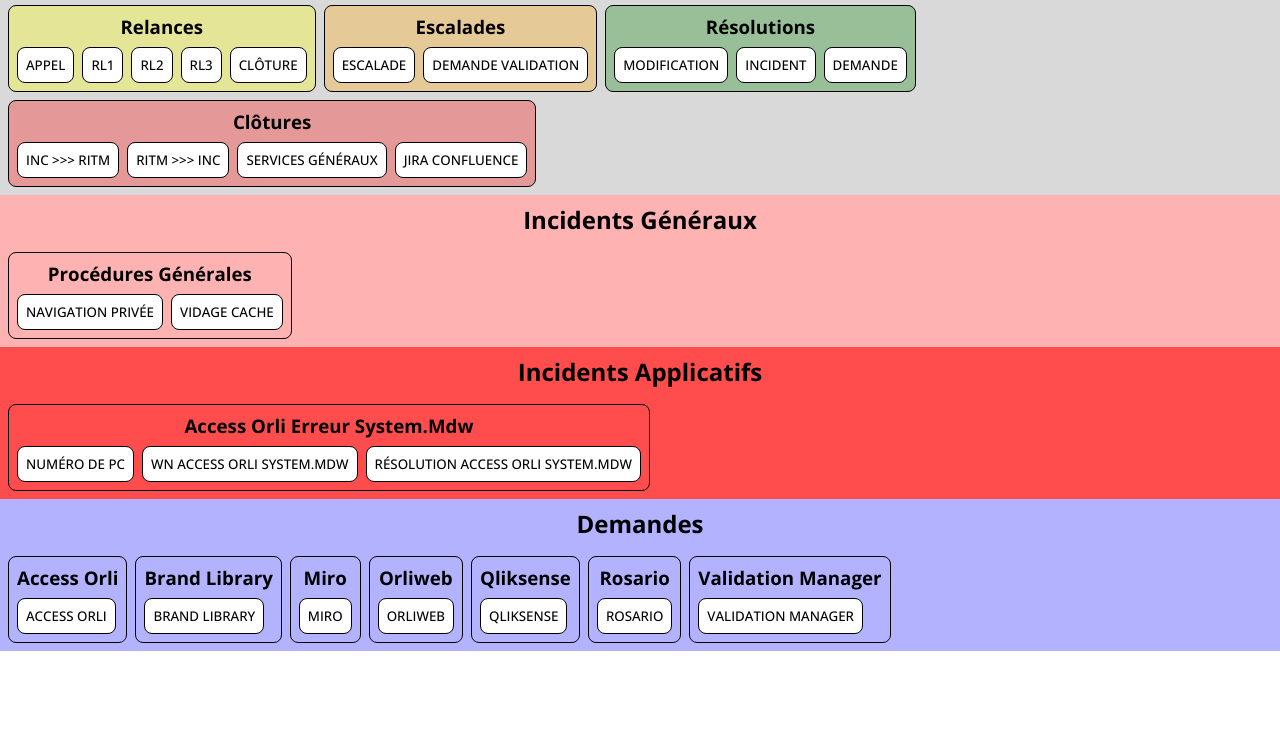
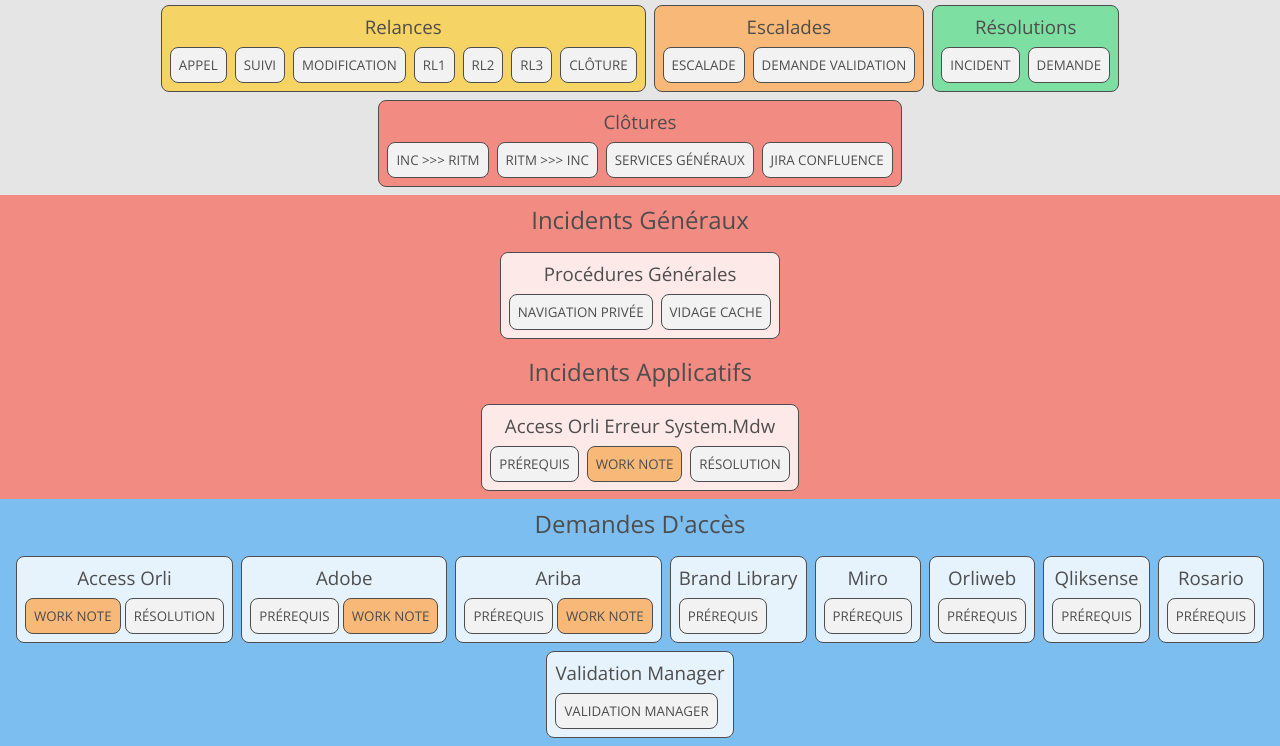
Before and after one commit to fabien-lecouve/click-and-paste, a plain HTML site: page index.html in a window 1280 px wide. Shown: the part 127-873 px from the top of the page. Before the commit the page ends 800 px from the top, so only its background shows below. Drawn offline with nearby package versions, Linux system fonts and the light colour scheme.

Commit message:
coup de peinture et blocs centrés

```diff
--- a/app.js
+++ b/app.js
@@ -1,18 +1,33 @@
 //// CONSTANTES POUR LES BOUTONS DU HEADER ////
 const lacoste = document.getElementById('lacoste');
 const urgo = document.getElementById('urgo');
-const fr = document.getElementById('FR');
-const en = document.getElementById('EN');
+const fr = document.getElementById('fr');
+const en = document.getElementById('en');
 
 const brandButtons = [lacoste, urgo];
 const langButtons = [fr, en];
 
 const notes = [
+    // GENERAL
     {
         slug: "call",
         translations: {
             FR: "Pourriez-vous nous rappeler au +33 1 44 58 12 99 afin que nous puissions traiter votre ticket ?",
             EN: "Could you please call us back at +33 1 44 58 12 99 so we can process your ticket ?"
+        }
+    },
+    {
+        slug: "follow",
+        translations: {
+            FR: "L'incident est-il toujours d'actualité ? Si tel est le cas, pouvez-vous nous recontacter par téléphone au +33 1 44 58 12 99 ?",
+            EN: "Is the incident still ongoing? If so, could you please contact us again by phone at +33 1 44 58 12 99 ?"
+        }
+    },
+    {
+        slug: "modification",
+        translations: {
+            FR: "Des modifications ont été apporté sur votre compte.\nPourriez-vous réessayer et nous faire un retour ?",
+            EN: "Changes have been made to your account.\nCould you try again and give us feedback ?"
         }
     },
     {
@@ -60,13 +75,6 @@
         type: "esc"
     },
     {
-        slug: "modification",
-        translations: {
-            FR: "Des modifications ont été apporté sur votre compte.\nPourriez-vous réessayer et nous faire un retour ?",
-            EN: "Changes have been made to your account.\nCould you try again and give us feedback ?"
-        }
-    },
-    {
         slug: "resolution_inc",
         translations: {
             FR: "Suite à l'intervention de nos services, votre incident est à présent résolu.\n\nNous procédons donc à la clôture de ce ticket.",
@@ -108,15 +116,38 @@
             EN: "Your request cannot be handled by our service.\n\nWe invite you to contact the Jira teams at jira_admin@lacoste.com please."
         }
     },
+    // INCIDENTS GENERAUX
     {
-        slug: "numero_pc",
+        slug: "private_browsing_chrome",
+        translations: {
+            FR: "Pourriez-vous essayer de vous y connecter en navigation privée ?\nCliquez sur les trois points verticaux en haut à droite de votre navigateur Chrome puis \"Nouvelle fenêtre de navigation privée\".\n\nCette action a-t-elle réglé votre incident ?",
+            EN: "Could you try logging in in private browsing?\nClick on the three vertical dots at the top right of your Chrome browser then \"New Private Browsing Window\".\n\nDid this action resolve your incident ?"
+        }
+    },
+    {
+        slug: "clear_cache_chrome",
+        translations: {
+            FR: "Pourriez-vous vider le cache de votre navigateur ?\n\nPour Google Chrome :\n- Cliquez sur les trois points verticaux en haut à droite.\n- Allez dans Historique (ou raccourci ctrl + H)  > Supprimer les données de navigation.\n- Cliquez sur \"Paramètres avancées\" et dans le sélecteur \"Période\" choisir \"Toutes les périodes\"\n- Cochez uniquement les 4 premières cases \"Historique de navigation\", \"Historique des téléchargements\", \"Cookies\", \"Images et fichiers en cache\"\n- Cliquez sur \"Supprimer les données\"\n- Fermez le navigateur (vérifier bien que toutes vos fenêtres sont fermées)\n- Rouvrez le navigateur et réessayez\n\nLes actions ont elles réglé votre incident ?",
+            EN: "Could you clear your browser cache ?\n\nFor Google Chrome:\n- Click on the three vertical dots at the top right.\n- Go to History (or shortcut ctrl + H) > Delete browsing data.\n- Click on \"Advanced settings\" and in the \"Period\" selector choose \"All periods\"\n- Check only the first 4 boxes \"Browsing history\", \"Download history\", \"Cookies\", \"Cached images and files\"\n- Click on \"Delete data\"\n- Close the browser (make sure all your windows are closed)\n- Reopen the browser and try again\n\nDid the actions resolve your incident ?"
+        }
+    },
+    // {
+    //     slug: "page_inaccessible",
+    //     translations: {
+    //         FR: "Avez-vous pu effectuer les tests de base suivants :\n- Tester en navigation privée. Si cela fonctionne, videz entièrement votre cache de navigateur.\n- Tester sur un autre navigateur.\n- Si vous avez des collègues en télétravail ont-ils également accès (via VPN) ?\n\nSi malgré tout cela le problème persiste, pourriez-vous refaire un test et nous fournir les informations suivantes :\n- Horodotage exact du test (date et heure).\n- Votre adresse IP lors du test.\n- Le lien exact auquel vous tenté d'accéder.\nEt nous confirmer que ce test est réalisé sous VPN.\n\nMerci d'avance pour votre retour.",
+    //         EN: ""
+    //     }
+    // },
+    // INCIDENTS APPLICATIFS
+    {
+        slug: "incident_ao_system_mdw_requirements",
         translations: {
             FR: "Pouvez vous nous transmettre votre numéro de PC commençant par FR ?\n\nVous pouvez le trouver soit sur votre bureau en haut à droite, soit en ouvrant les paramètres du poste et en allant dans \"Système\".",
             EN: "Can you please send us your PC number beginning with FR ?\n\nYou can find it either on your desktop in the top right corner, or by opening your computer's settings and going to \"System\"."
         }
     },
     {
-        slug: "wn_access_system",
+        slug: "incident_ao_system_mdw_wn",
         translations: {
             FR: "Copie du fichier system.mdw de \\\\inffilprdstb1\\Distrib\\Soft\\AccesOrli DLL vers C:\\rtacc2000\\Office\n\nCopie du fichier system.mdw de \\\\inffilprdstb1\\Distrib\\Soft\\AccesOrli DLL vers \\\\FRLPFH5J094\\c$\\rtacc2000\\Office",
             EN: "Copie du fichier system.mdw de \\\\inffilprdstb1\\Distrib\\Soft\\AccesOrli DLL vers C:\\rtacc2000\\Office\n\nCopie du fichier system.mdw de \\\\inffilprdstb1\\Distrib\\Soft\\AccesOrli DLL vers \\\\FRLPFH5J094\\c$\\rtacc2000\\Office"
@@ -124,70 +155,88 @@
         type: "wn"
     },
     {
-        slug: "reso_access_system",
+        slug: "incident_ao_system_mdw_resolution",
         translations: {
             FR: "Merci pour votre retour.\nLe fichier manquant a bien été ajouté à votre poste.\n\nIl ne vous reste plus qu'à vous rendre sur votre bureau, dans le dossier \"Applications Lacoste\" et à exécuter \"Nouvelle version Access Orli\".\nUne fois cette tâche terminée vous pouvez relancer Access Orli et tout devrait être fonctionnel.\nN'hésitez pas à revenir vers nous si ce n'est pas le cas.",
             EN: "Thank you for your feedback.\nThe missing file has been added to your computer.\n\nAll you have to do now is go to your desktop, to the \"Lacoste Applications\" folder, and run \"New Access Orli Version.\"\nOnce this task is complete, you can restart Access Orli, and everything should be working properly.\nPlease don't hesitate to get back to us if this is not the case."
         }
     },
+    // DEMANDES D'ACCES
     {
-        slug: "page_inaccessible",
+        slug: "access_access_orli_wn",
         translations: {
-            FR: "Avez-vous pu effectuer les tests de base suivants :\n- Tester en navigation privée. Si cela fonctionne, videz entièrement votre cache de navigateur.\n- Tester sur un autre navigateur.\n- Si vous avez des collègues en télétravail ont-ils également accès (via VPN) ?\n\nSi malgré tout cela le problème persiste, pourriez-vous refaire un test et nous fournir les informations suivantes :\n- Horodotage exact du test (date et heure).\n- Votre adresse IP lors du test.\n- Le lien exact auquel vous tenté d'accéder.\nEt nous confirmer que ce test est réalisé sous VPN.\n\nMerci d'avance pour votre retour.",
-            EN: ""
-        }
+            FR: "Suivi [code]<a title=\"[Access Apps] - Various software installation\" href='kb_view.do?sys_kb_id=1a25b2361b6b0e10950a11fc2d4bcb3c' >KB0011222 : [Access Apps] - Various software installation</a>[/code]",
+            EN: "Suivi [code]<a title=\"[Access Apps] - Various software installation\" href='kb_view.do?sys_kb_id=1a25b2361b6b0e10950a11fc2d4bcb3c' >KB0011222 : [Access Apps] - Various software installation</a>[/code]"
+        },
+        type: "wn"
     },
     {
-        slug: "navigation_privee",
-        translations: {
-            FR: "Pourriez-vous essayer de vous y connecter en navigation privée ?\nCliquez sur les trois points verticaux en haut à droite de votre navigateur Chrome puis \"Nouvelle fenêtre de navigation privée\".\n\nCette action a-t-elle réglé votre incident ?",
-            EN: "Could you try logging in in private browsing?\nClick on the three vertical dots at the top right of your Chrome browser then \"New Private Browsing Window\".\n\nDid this action resolve your incident ?"
-        }
-    },
-    {
-        slug: "vidage_cache",
-        translations: {
-            FR: "Si ça a fonctionné en navigation privée, ça devrait aussi fonctionner sur une fenêtre normale.\n\nPour ce faire, il faut vider intégralement le cache de votre navigateur.\n\nPour Google Chrome :\n- Cliquez sur les trois points verticaux en haut à droite.\n- Allez dans Historique (ou raccourci ctrl + H)  > Supprimer les données de navigation.\n- Cliquez sur \"Paramètres avancées\" et dans le sélecteur \"Période\" choisir \"Toutes les périodes\"\n- Cochez uniquement les 4 premières cases \"Historique de navigation\", \"Historique des téléchargements\", \"Cookies\", \"Images et fichiers en cache\"\n- Cliquez sur \"Supprimer les données\"\n- Fermez le navigateur (vérifier bien que toutes vos fenêtres sont fermées)\n- Rouvrez le navigateur et réessayez\n\nLes actions ont elles réglé votre incident ?",
-            EN: "If it worked in private browsing, it should also work in a normal window.\n\nTo do this, you must completely empty your browser cache.\n\nFor Google Chrome:\n- Click on the three vertical dots at the top right.\n- Go to History (or shortcut ctrl + H) > Delete browsing data.\n- Click on \"Advanced settings\" and in the \"Period\" selector choose \"All periods\"\n- Check only the first 4 boxes \"Browsing history\", \"Download history\", \"Cookies\", \"Cached images and files\"\n- Click on \"Delete data\"\n- Close the browser (make sure all your windows are closed)\n- Reopen the browser and try again\n\nDid the actions resolve your incident ?"
-        }
-    },
-    {
-        slug: "access_orli",
+        slug: "access_access_orli_resolution",
         translations: {
             FR: "Afin d'installer Access orli sur votre ordinateur, veuillez suivre les étapes suivantes :\n1. Ouvrir le dossier sur le bureau : \"Applications Lacoste\"\n2. Ouvrir le fichier : \"Nouvelle version access orli\"\n3. Une fenêtre s'ouvre et lance l'installation ; attendre la fin de l'installation et refermer la fenêtre\n3. Ouvrir Access Orli (une icône a été créé sur votre bureau)\n\nL'installation a-t-elle fonctionné ?",
             EN: "To install Access orli on your computer, please follow these steps:\n1. Open the folder on the desktop: \"Lacoste Applications\"\n2. Open the file: \"New version access orli\"\n3. A window opens and starts the installation; wait for the installation to complete and close the window 3. Open Access Orli (an icon has been created on your desktop) Did the installation work ?"
         }
     },
     {
-        slug: "brand_library",
+        slug: "access_adobe_requirements",
+        translations: {
+            FR: "Afin de procéder à l'attribution des accès Adobe, merci de remplir et de nous retourner le formulaire ci-joint.",
+            EN: "To proceed with the allocation of Adobe access, please complete and return the attached form to us."
+        }
+    },
+    {
+        slug: "access_adobe_wn",
+        translations: {
+            FR: "Suivi [code]<a title=\"[Adobe] - Adobe Software request management\" href='kb_view.do?sys_kb_id=1d740796c34bae10b16d1f0ed40131fd' >KB0011210 : [Adobe] - Adobe Software request management</a>[/code]\n\nFichier renommé en “LASTNAME firstname - INCxxxx.xlsx\”\n\nFichier déplacé dans \\\\usrtroyes.gdm.group.root\\groups\\Helpdesk2\\Commun\\Formulaires\\Adobe\n\nInstallation de Adobe Creative Cloud\n\nAjout groupe GROUPEAD sur AD\n\nConnexion Adobe Creative Cloud\n\nInstallation application APPLICATIONS\n\nLancement de APPLICATION OK",
+            EN: "Suivi [code]<a title=\"[Adobe] - Adobe Software request management\" href='kb_view.do?sys_kb_id=1d740796c34bae10b16d1f0ed40131fd' >KB0011210 : [Adobe] - Adobe Software request management</a>[/code]\n\nFichier renommé en “LASTNAME firstname - INCxxxx.xlsx\”\n\nFichier déplacé dans \\\\usrtroyes.gdm.group.root\\groups\\Helpdesk2\\Commun\\Formulaires\\Adobe\n\nInstallation de Adobe Creative Cloud\n\nAjout groupe GROUPEAD sur AD\n\nConnexion Adobe Creative Cloud\n\nInstallation application APPLICATIONS\n\nLancement de APPLICATION OK"
+        },
+        type: "wn"
+    },
+    {
+        slug: "access_ariba_requirements",
+        translations: {
+            FR: "Afin de procéder à l'attribution des accès Ariba, merci de remplir et de nous retourner le formulaire ci-joint.",
+            EN: "To proceed with the allocation of Ariba access, please complete and return the attached form to us."
+        }
+    },
+    {
+        slug: "access_ariba_wn",
+        translations: {
+            FR: "Suivi [code]<a title=\"[Ariba] - Overview\" href='kb_view.do?sys_kb_id=18d7accdc3d8a250b16d1f0ed4013137' >KB0022372 : [Ariba] - Overview</a>[/code]\n\nCompte Ariba de UTILISATEUR créée\n\nAjout APP_Lemon_learning_Deployment\n\nEnvoi template [RITM00XXXX] - ARIBA  Création compte / Account Creation à l'utilisateur",
+            EN: "Suivi [code]<a title=\"[Ariba] - Overview\" href='kb_view.do?sys_kb_id=18d7accdc3d8a250b16d1f0ed4013137' >KB0022372 : [Ariba] - Overview</a>[/code]\n\nCompte Ariba de UTILISATEUR créée\n\nAjout APP_Lemon_learning_Deployment\n\nEnvoi template [RITM00XXXX] - ARIBA  Création compte / Account Creation à l'utilisateur"
+        },
+        type: "wn"
+    },
+    {
+        slug: "access_brand_library_requirements",
         translations: {
             FR: "Afin de vous donner accès à Brand Library nous aurions besoin des informations suivantes :\n_ nom et prénom de l'utilisateur\n_ validation du responsable de l'utilisateur (par mail à l'adresse suivante : support@lacoste.com ou par un message directement dans ce ticket)\n_ adresse e-mail de l'utilisateur\n_ entreprise de l'utilisateur\n_ les droits requis (download/upload/admin)",
             EN: "In order to give you access to Brand Library we would need the following information:\n_ user's first and last name\n_ validation from the user's manager (by email to the following address: support@lacoste.com or by a message directly in this ticket)\n_ user's email address\n_ user's company\n_ required rights (download/upload/admin)"
         }
     },
     {
-        slug: "miro",
+        slug: "access_miro_requirements",
         translations: {
             FR: "Afin d'ajouter les utilisateurs dans l'application Miro, merci de nous fournir les informations suivantes :\n- Centre de coût\n- Validation écrite du responsable du centre de coût\n- Équipe à rejoindre au sein de l'application",
             EN: "To add users to the Miro application, please provide us with the following information:\n- Cost center\n- Written validation from the cost center manager\n- Team to join within the application"
         }
     },
     {
-        slug: "orliweb",
+        slug: "access_orliweb_requirements",
         translations: {
             FR: "Afin de procéder à la création de votre compte Orliweb, pouvez-vous nous fournir un compte de référence ?",
             EN: "In order to create your Orliweb account, can you provide us with a reference account ?"
         }
     },
     {
-        slug: "qliksense",
+        slug: "access_qliksense_requirements",
         translations: {
             FR: "Afin de vous accorder l'accès à Qliksense, pourriez-vous nous préciser les informations suivantes :\n_ stream (Sell In, Sell Out, etc…)\n_ les applications souhaités pour chaque stream\n_ les market code correspondant à la zone géographique (soit pour l'ensemble des flux, soit pour chaque application)",
             EN: "In order to grant you access to Qliksense, could you provide us with the following information:\n_ stream (Sell In, Sell Out, etc.)\n_ the desired applications for each stream\n_ the market codes corresponding to the geographical area (either for all the streams or for each application)"
         }
     },
     {
-        slug: "rosario",
+        slug: "access_rosario_requirements",
         translations: {
             FR: "Par défaut, l'application est accessible à tous les utilisateurs Lacoste. Cependant, des restrictions peuvent être appliquées sur certains menus et sous-menus.\n\nAfin de traiter efficacement votre demande, pourriez-vous nous préciser :\n- Les menus ou sous-menus auxquels vous souhaitez accéder.\n- Et, si possible, nous fournir les liens directs (URL) vers les menus concernées.",
             EN: "By default, the application is accessible to all Lacoste users. However, restrictions may apply to certain menus and submenus.\n\nIn order to efficiently process your request, could you please specify:\n- The menus or submenus you wish to access.\n- And, if possible, provide us with direct links (URLs) to the menus concerned."
--- a/css/scss/abstracts/_variables.scss
+++ b/css/scss/abstracts/_variables.scss
@@ -1,23 +1,29 @@
-$white : #ffffff;
+$white : #F2F2F2;
+$grey-light : #E5E5E5;
+$grey : #BFBFBF;
+$black : #4D4D4D;
 
-$grey : #808080;
-$grey-light : rgba($grey, 0.3);
 
-$black : #000000;
+$yellow-light : #FEF7E5;
+$yellow : #F6D365;
+$yellow-dark : #E5B835;
 
-$yellow : #ffff00;
-$yellow-light : rgba($yellow, 0.3);
 
-$orange : #ffa500;
-$orange-light : rgba($orange, 0.3);
+$orange-light : #FEF0E0;
+$orange : #F8B878;
+$orange-dark : #E2873D;
 
-$red : #ff0000;
-$red-light : rgba($red, 0.3);
-$red-middle : rgba($red, 0.7);
 
-$green : #008000;
-$green-light : rgba($green, 0.3);
+$red-light : #FDE9E8;
+$red : #F28B82;
+$red-dark : #D6453A;
 
-$blue : #0000ff;
-$blue-light : rgba($blue, 0.3);
-$blue-middle : rgba($blue, 0.7);
+
+$green-light : #E7FAED;
+$green : #7DDFA1;
+$green-dark : #4BBE76;
+
+
+$blue-light : #E6F3FC;
+$blue : #7DBEF0;
+$blue-dark : #3398E2;
--- a/css/scss/base/_typography.scss
+++ b/css/scss/base/_typography.scss
@@ -1,5 +1,6 @@
 * {
     font-family: "Open Sans", sans-serif;
+    font-weight: 400;
 }
 
 h1,
--- a/css/scss/components/_buttons.scss
+++ b/css/scss/components/_buttons.scss
@@ -3,15 +3,15 @@
 button {
     padding: 8px;
     background-color: $white;
-    border: 1px solid black;
+    border: 1px solid $black;
     border-radius: 8px;
     cursor: pointer;
     text-transform: uppercase;
-    font-weight: 500;
+    // font-weight: 500;
 }
 
 button.active {
-    background-color: $blue-middle;
+    background-color: $blue-dark;
     color: $white;
     // cursor: pointer;
 }
--- a/css/scss/layout/_section.scss
+++ b/css/scss/layout/_section.scss
@@ -6,15 +6,16 @@
         padding: 8px;
         gap: 8px;
         display: flex;
+        justify-content: center;
 
         // @media (min-width: 769px) {
-            flex-wrap: wrap;
+        flex-wrap: wrap;
         // }
 
 
         >div {
             padding: 8px;
-            border: 1px solid black;
+            border: 1px solid $black;
             border-radius: 8px;
 
             >div {
@@ -35,33 +36,50 @@
 }
 
 #reminders {
-    background-color: $yellow-light;
+    background-color: $yellow;
 }
 
 #escalations {
-    background-color: $orange-light;
+    background-color: $orange;
 }
 
 #resolutions {
-    background-color: $green-light;
+    background-color: $green;
 }
 
 #closures {
-    background-color: $red-light;
+    background-color: $red;
 }
 
 
 
 #general-incidents {
-    background-color: $red-light;
+    background-color: $red;
+
+    &>div>div {
+        background-color: $red-light;
+    }
 }
 
 #application-incidents {
-    background-color: $red-middle;
+    // background-color: $red-dark;
+    background-color: $red;
+
+    &>div>div {
+        background-color: $red-light;
+    }
 }
 
 
 
-#request {
-    background-color: $blue-light;
+#access-request {
+    background-color: $blue;
+
+    &>div>div {
+        background-color: $blue-light;
+    }
 }
+
+.wn {
+    background-color: $orange;
+}
--- a/index.html
+++ b/index.html
@@ -24,8 +24,8 @@
         <h1>click & paste</h1>
 
         <div>
-            <button type="button" value="FR" id="FR">FR</button>
-            <button type="button" value="EN" id="EN">EN</button>
+            <button type="button" value="fr" id="fr">FR</button>
+            <button type="button" value="en" id="en">EN</button>
         </div>
     </header>
 
@@ -37,6 +37,8 @@
                     <h3>relances</h3>
                     <div>
                         <button type="button" value="call">appel</button>
+                        <button type="button" value="follow">suivi</button>
+                        <button type="button" value="modification">modification</button>
                         <button type="button" value="reminder_1">rl1</button>
                         <button type="button" value="reminder_2">rl2</button>
                         <button type="button" value="reminder_3">rl3</button>
@@ -55,7 +57,6 @@
                 <div id="resolutions">
                     <h3>résolutions</h3>
                     <div>
-                        <button type="button" value="modification">modification</button>
                         <button type="button" value="resolution_inc">incident</button>
                         <button type="button" value="resolution_ritm">demande</button>
                     </div>
@@ -79,8 +80,8 @@
                 <div>
                     <h3>Procédures générales</h3>
                     <div>
-                        <button type="button" value="navigation_privee" >Navigation privée</button>
-                        <button type="button" value="vidage_cache" >Vidage cache</button>
+                        <button type="button" value="private_browsing_chrome" >Navigation privée</button>
+                        <button type="button" value="clear_cache_chrome" >Vidage cache</button>
                         <!-- <button type="button" value="page_inaccessible" >Page inaccessible</button> -->
                     </div>
                 </div>
@@ -94,52 +95,64 @@
                 <div>
                     <h3>Access Orli erreur system.mdw</h3>
                     <div>
-                        <button type="button" value="numero_pc" >Numéro de PC</button>
-                        <button type="button" value="wn_access_system" class="wn">WN Access Orli System.mdw</button>
-                        <button type="button" value="reso_access_system" >Résolution Access Orli
-                            System.mdw</button>
+                        <button type="button" value="incident_ao_system_mdw_requirements" >prérequis</button>
+                        <button type="button" value="incident_ao_system_mdw_wn" class="wn">work note</button>
+                        <button type="button" value="incident_ao_system_mdw_resolution" >résolution</button>
                     </div>
                 </div>
             </div>
         </section>
 
-        <section id="request" class="section">
-            <h2>demandes</h2>
+        <section id="access-request" class="section">
+            <h2>demandes d'accès</h2>
             <div class="section__notes">
                 <div>
                     <h3>Access Orli</h3>
-                    <button type="button" value="access_orli" >Access Orli</button>
+                    <button type="button" value="access_access_orli_wn" class="wn">work note</button>
+                    <button type="button" value="access_access_orli_resolution">résolution</button>
+                </div>
+
+                <div>
+                    <h3>Adobe</h3>
+                    <button type="button" value="access_adobe_requirements">prérequis</button>
+                    <button type="button" value="access_adobe_wn" class="wn">work note</button>
+                </div>
+
+                <div>
+                    <h3>Ariba</h3>
+                    <button type="button" value="access_ariba_requirements">prérequis</button>
+                    <button type="button" value="access_ariba_wn" class="wn">work note</button>
                 </div>
 
                 <div>
                     <h3>Brand Library</h3>
-                    <button type="button" value="brand_library" >Brand Library</button>
+                    <button type="button" value="access_brand_library_requirements">prérequis</button>
 
                 </div>
 
                 <div>
                     <h3>Miro</h3>
-                    <button type="button" value="miro" >Miro</button>
+                    <button type="button" value="access_miro_requirements">prérequis</button>
                 </div>
 
                 <div>
                     <h3>Orliweb</h3>
-                    <button type="button" value="orliweb" >Orliweb</button>
+                    <button type="button" value="access_orliweb_requirements">prérequis</button>
                 </div>
 
                 <div>
                     <h3>Qliksense</h3>
-                    <button type="button" value="qliksense" >Qliksense</button>
+                    <button type="button" value="access_qliksense_requirements">prérequis</button>
                 </div>
 
                 <div>
                     <h3>Rosario</h3>
-                    <button type="button" value="rosario" >Rosario</button>
+                    <button type="button" value="access_rosario_requirements">prérequis</button>
                 </div>
 
                 <div>
                     <h3>Validation Manager</h3>
-                    <button type="button" value="validation_manager" >Validation Manager</button>
+                    <button type="button" value="validation_manager">Validation Manager</button>
                 </div>
 
             </div>
```
Also changed, not shown: css/style.css, 1 other file.
